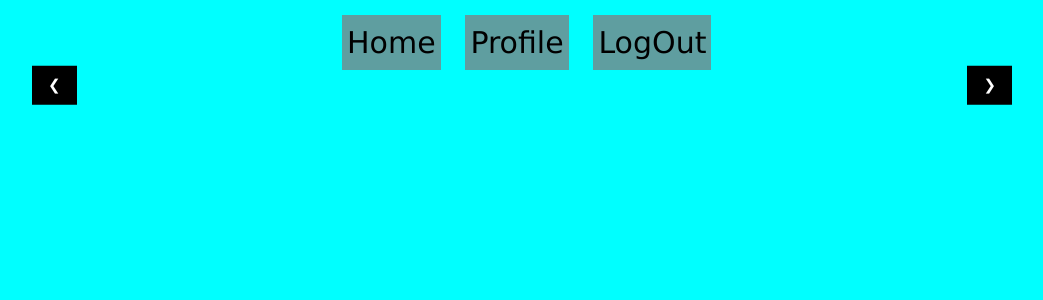
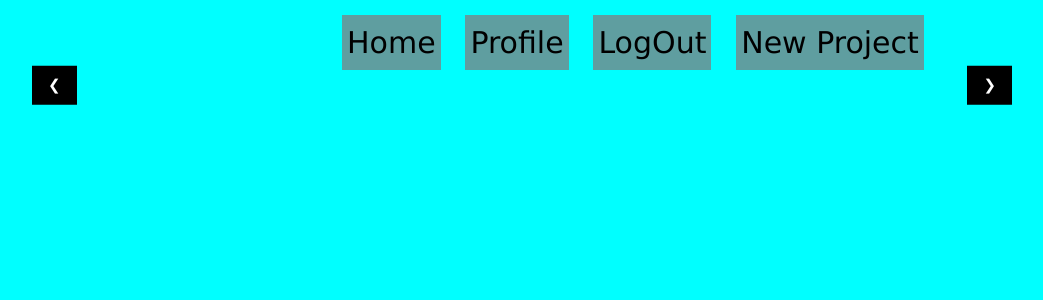
Before and after one commit to mohabrabie/EgyFund-Donation-System-by-Django, a Django app: page / in a window 1280 px wide. Shown: the top 300 px of the page, without its empty margins (118-1161 px from the left). Run offline with Django 3.2, Linux system fonts and the light colour scheme; the visitor is signed in with stand-in values (Sample User, id 1); data that the repository does not hold is empty.

Commit message:
added new items in menu bar

```diff
--- a/funds/templates/funds/home.html
+++ b/funds/templates/funds/home.html
@@ -53,7 +53,10 @@ a:hover{
           <a href="#">Profile</a>
         </li>
         <li class="menulist">
-          <a href="#">LogOut</a>
+          <a href="{% url 'logout' %}">LogOut</a>
+        </li>
+        <li class="menulist">
+          <a href="{% url 'project_add' %}">New Project</a>
         </li>
       </ul>
   </div>
```
